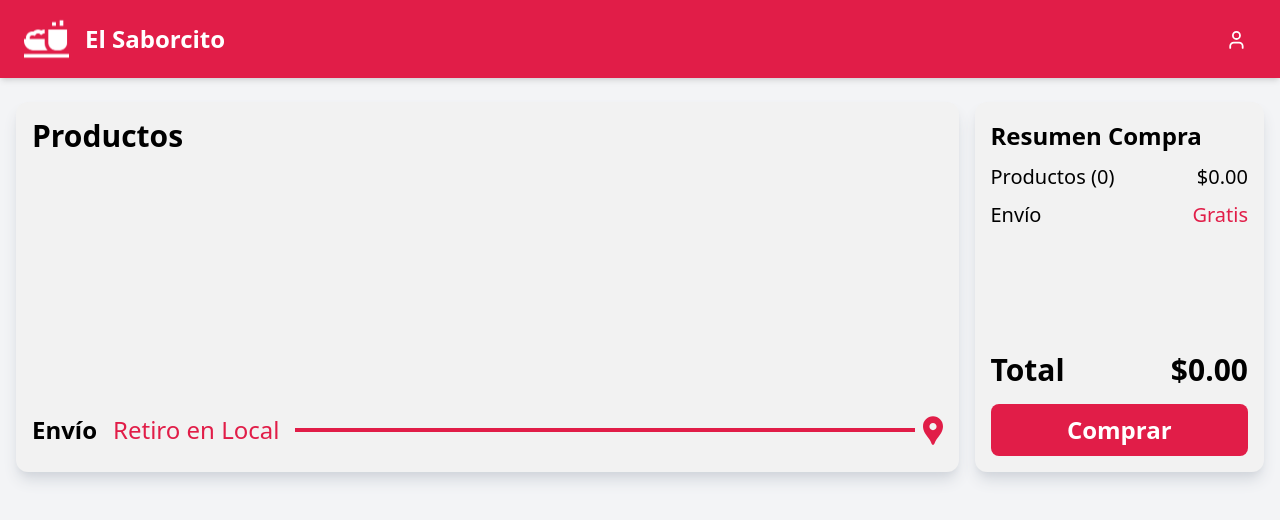
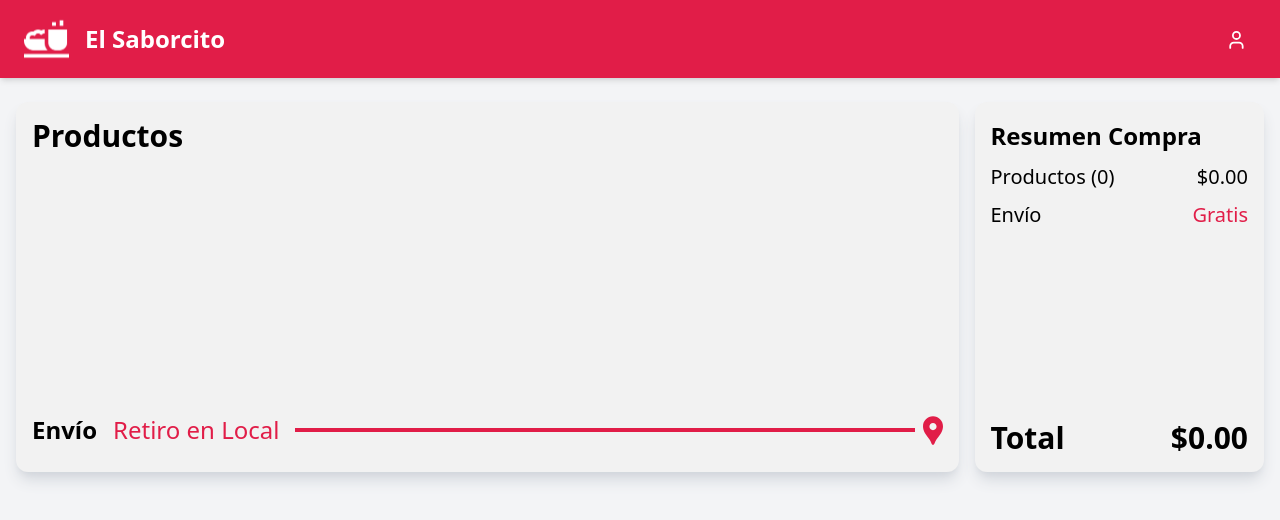
Before and after one commit to LautaroEmanuelG/El_saborcito_front, a React (Vite) app: page /carrito in a window 1280 px wide. Shown: the top 520 px of the page. Built offline with nearby package versions, Linux system fonts and the light colour scheme.

Commit message:
Fix (Carrito) : Update VistaCarrito.tsx

```diff
--- a/src/views/user/VistaCarrito.tsx
+++ b/src/views/user/VistaCarrito.tsx
@@ -119,11 +119,14 @@ const VistaCarrito = () => {
                   .toFixed(2)}
               </span>
             </div>
-            <button
-              onClick={() => setMetodoPagoOpen(true)}
-              className="mt-4 w-full py-2 bg-[#E11D48] text-[24px] font-semibold text-white rounded-lg text-center">
-              Comprar
-            </button>
+            {/* Condicional para mostrar el botón Comprar */}
+            {carrito.length > 0 && (
+              <button
+                onClick={() => setMetodoPagoOpen(true)}
+                className="mt-4 w-full py-2 bg-[#E11D48] text-[24px] font-semibold text-white rounded-lg text-center">
+                Comprar
+              </button>
+            )}
           </div>
         </div>
 
```
